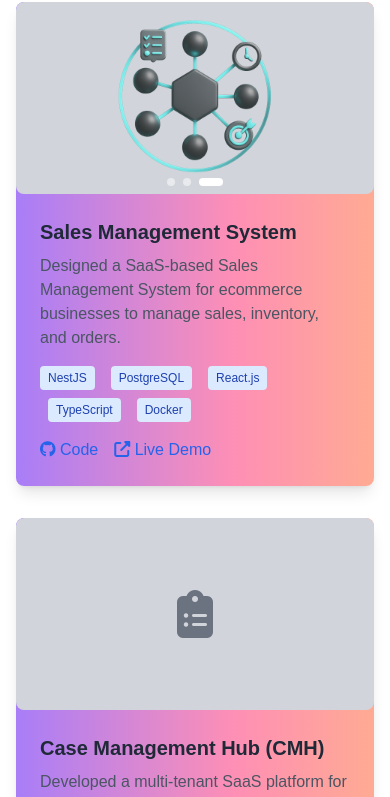
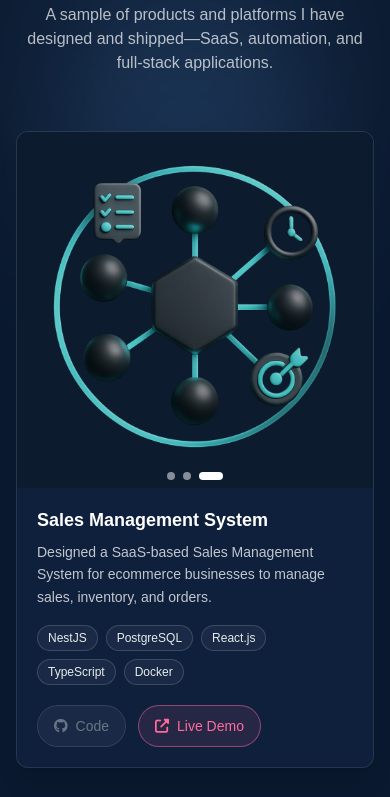
Before and after one commit to muzammal-dev0/portfolio, a React (Vite) app: page / in a window 390 px wide. Shown: the part 3856-4653 px from the top of the page. Built offline with nearby package versions, Linux system fonts and the light colour scheme; a web font is replaced by a local one.

Commit message:
updated the project section

```diff
--- a/src/components/sections/Projects.jsx
+++ b/src/components/sections/Projects.jsx
@@ -1,17 +1,64 @@
+import { motion, useReducedMotion } from 'framer-motion'
 import { projects } from '../../constants/projects'
 import { ShineBorder } from '../magicui/ShineBorder'
 import { AnimatedImageCarousel } from '../magicui/AnimatedImageCarousel'
 
-const ProjectCard = ({ project }) => (
-  <div className="relative group">
-    <div className="bg-white rounded-lg shadow-lg hover:shadow-xl transition h-full relative">
+const isRealLink = (url) => Boolean(url && url !== '#' && String(url).trim() !== '')
+
+const linkButtonClass =
+  'inline-flex items-center justify-center gap-2 rounded-full border border-[#ff6b9d]/50 bg-[#ff6b9d]/10 px-4 py-2.5 text-sm font-medium text-[#ff6b9d] transition hover:bg-[#ff6b9d]/20 hover:border-[#ff6b9d] focus:outline-none focus-visible:ring-2 focus-visible:ring-[#ff6b9d] focus-visible:ring-offset-2 focus-visible:ring-offset-[#0a192f]'
+
+const disabledButtonClass =
+  'inline-flex items-center justify-center gap-2 rounded-full border border-white/10 bg-white/5 px-4 py-2.5 text-sm font-medium text-white/35 cursor-not-allowed'
+
+const ProjectCta = ({ href, iconClass, label }) => {
+  if (isRealLink(href)) {
+    return (
+      <a
+        href={href}
+        className={linkButtonClass}
+        target="_blank"
+        rel="noopener noreferrer"
+      >
+        <i className={iconClass} aria-hidden />
+        {label}
+      </a>
+    )
+  }
+  return (
+    <span className={disabledButtonClass} aria-disabled="true" title="Not available yet">
+      <i className={iconClass} aria-hidden />
+      {label}
+    </span>
+  )
+}
+
+const ProjectCard = ({ project, index, prefersReducedMotion }) => (
+  <motion.article
+    initial={prefersReducedMotion ? false : { opacity: 0, y: 24 }}
+    whileInView={{ opacity: 1, y: 0 }}
+    viewport={{ once: true, margin: '-48px' }}
+    transition={
+      prefersReducedMotion
+        ? { duration: 0 }
+        : { duration: 0.4, delay: Math.min(index * 0.07, 0.5), ease: [0.22, 1, 0.36, 1] }
+    }
+    className="relative group h-full"
+  >
+    <div className="relative flex h-full flex-col overflow-hidden rounded-xl border border-white/10 bg-[#112240]/80 shadow-xl backdrop-blur-sm transition-colors duration-300 hover:border-[#ff6b9d]/35 hover:bg-[#112240]">
+      <div
+        className="pointer-events-none absolute inset-0 rounded-[inherit] opacity-0 transition-opacity duration-300 group-hover:opacity-100"
+        aria-hidden
+      >
         <ShineBorder
-        shineColor={['#A07CFE', '#FE8FB5', '#FFBE7B']}
+          shineColor={['#ff6b9d', '#A07CFE', '#ff6b9d']}
           duration={14}
           borderWidth={2}
         />
-      <div className="relative z-10 rounded-lg overflow-hidden">
-        <div className="bg-gray-300 h-48 flex items-center justify-center overflow-hidden rounded-t-lg">
+      </div>
+
+      <div className="relative z-10 flex min-h-0 flex-1 flex-col">
+        <div className="relative aspect-video shrink-0 bg-[#0d1b2f]">
           {project.images && project.images.length > 0 ? (
             <AnimatedImageCarousel
               images={project.images}
@@ -21,67 +68,91 @@ const ProjectCard = ({ project }) => (
           ) : project.image ? (
             <img
               src={project.image}
-              alt={project.title}
-              className={`h-full w-full ${
+              alt={`${project.title} preview`}
+              className={`h-full w-full bg-[#0d1b2f] ${
                 project.id === 9 ? 'object-contain' : 'object-cover'
               }`}
             />
           ) : (
-            <i className={`${project.icon} text-5xl text-gray-500`}></i>
+            <div className="flex h-full w-full items-center justify-center bg-gradient-to-br from-[#1e3a5f]/50 to-[#0a192f]">
+              <i
+                className={`${project.icon} text-5xl text-[#ff6b9d]/60 md:text-6xl`}
+                aria-hidden
+              />
+            </div>
           )}
         </div>
-      </div>
-      <div className="p-6 relative z-10">
-        <h3 className="text-xl font-bold mb-2 text-gray-800">{project.title}</h3>
+
+        <div className="flex flex-1 flex-col p-5 md:p-6">
+          <h3 className="mb-2 text-lg font-bold leading-snug text-white md:text-xl">
+            {project.title}
+          </h3>
           {project.role && (
-          <p className="text-gray-600 mb-2">
-            <span className="font-semibold">Role:</span> {project.role}
+            <p className="mb-2 text-sm text-white/70">
+              <span className="font-semibold text-white/90">Role:</span> {project.role}
             </p>
           )}
-        <p className="text-gray-600 mb-4">{project.description}</p>
-        <div className="flex space-x-2 mb-4 flex-wrap gap-2">
-          {project.technologies.map((tech, index) => (
+          <p className="mb-4 line-clamp-4 flex-1 text-sm leading-relaxed text-white/75 md:text-base">
+            {project.description}
+          </p>
+          <div className="mb-5 flex flex-wrap gap-2">
+            {project.technologies.map((tech, techIndex) => (
               <span
-              key={index}
-              className="bg-blue-100 text-blue-800 text-xs px-2 py-1 rounded"
+                key={techIndex}
+                className="rounded-full border border-white/15 bg-white/5 px-2.5 py-1 text-xs font-medium text-white/90 transition-colors hover:border-[#ff6b9d]/45 md:text-sm"
               >
                 {tech}
               </span>
             ))}
           </div>
-        <div className="flex space-x-4">
-          <a
-            href={project.github}
-            className="text-blue-600 hover:text-blue-800 transition"
-            target="_blank"
-            rel="noopener noreferrer"
-          >
-            <i className="fab fa-github"></i> Code
-          </a>
-          <a
+          <div className="mt-auto flex flex-wrap gap-3">
+            <ProjectCta href={project.github} iconClass="fab fa-github" label="Code" />
+            <ProjectCta
               href={project.demo}
-            className="text-blue-600 hover:text-blue-800 transition"
-            target="_blank"
-            rel="noopener noreferrer"
-          >
-            <i className="fas fa-external-link-alt"></i> Live Demo
-          </a>
+              iconClass="fas fa-external-link-alt"
+              label="Live Demo"
+            />
           </div>
         </div>
       </div>
     </div>
+  </motion.article>
 )
 
 const Projects = () => {
+  const prefersReducedMotion = useReducedMotion()
+
   return (
-    <section id="projects" className="py-20 bg-white">
-      <div className="container mx-auto px-4">
-        <h2 className="text-4xl font-bold text-center mb-16 text-gray-800">
+    <section
+      id="projects"
+      className="relative overflow-hidden bg-[#0a192f] py-20 text-white md:py-24"
+    >
+      <div className="pointer-events-none absolute inset-0" aria-hidden>
+        <div className="absolute left-10 top-24 h-72 w-72 rounded-full bg-[#1e3a5f] opacity-25 mix-blend-screen blur-3xl filter animate-blob" />
+        <div className="animation-delay-2000 absolute right-10 top-40 h-72 w-72 rounded-full bg-[#2d4a6e] opacity-20 mix-blend-screen blur-3xl filter animate-blob" />
+        <div className="animation-delay-4000 absolute bottom-0 left-1/2 h-72 w-72 -translate-x-1/2 rounded-full bg-[#1e3a5f] opacity-20 mix-blend-screen blur-3xl filter animate-blob" />
+      </div>
+
+      <div className="relative z-10 container mx-auto max-w-7xl px-4">
+        <header className="mb-14 text-center md:mb-16">
+          <p className="mb-4 font-mono text-lg text-[#ff6b9d]">Portfolio</p>
+          <h2 className="mb-4 text-4xl font-bold leading-tight text-white md:text-6xl lg:text-7xl">
             My Projects
           </h2>
-        <div className="grid grid-cols-1 md:grid-cols-2 lg:grid-cols-3 gap-8">
-          {projects.map((project) => (
-            <ProjectCard key={project.id} project={project} />
+          <p className="mx-auto max-w-2xl text-base text-white/70 md:text-lg">
+            A sample of products and platforms I have designed and shipped—SaaS, automation, and
+            full-stack applications.
+          </p>
+        </header>
+
+        <div className="grid grid-cols-1 gap-8 md:grid-cols-2 lg:grid-cols-3">
+          {projects.map((project, index) => (
+            <ProjectCard
+              key={project.id}
+              project={project}
+              index={index}
+              prefersReducedMotion={prefersReducedMotion}
+            />
           ))}
         </div>
       </div>
```
Lines whose indentation alone changed are shown as unchanged.
